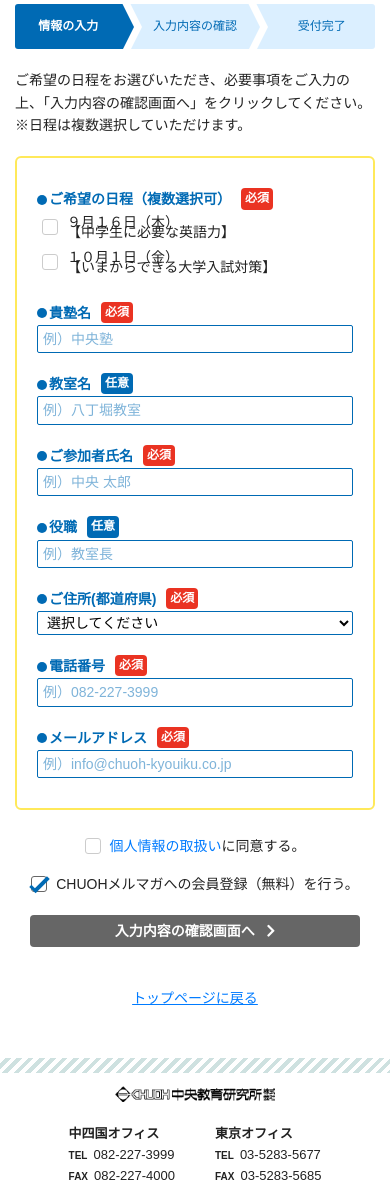
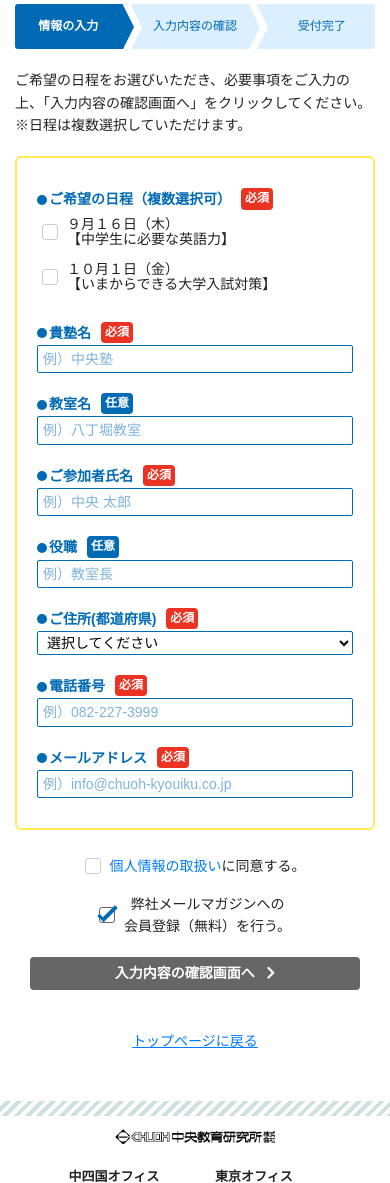
Before and after one commit to kamekame0712/event, a CodeIgniter app: page /event/webinar21004/apply in a window 390 px wide. Shown: the part 257-1440 px from the top of the page. Run offline with CodeIgniter, Linux system fonts and the light colour scheme; data that the repository does not hold is empty; some libraries are stand-ins or nearby versions.

Commit message:
デザイン等修正

```diff
--- a/app/views/front/webinar21004/apply.php
+++ b/app/views/front/webinar21004/apply.php
@@ -131,8 +131,8 @@
 							'id'	=> 'newsletter',
 							'checked'	=> 'checked'
 						)); ?>
-						<?php echo form_label('CHUOHメルマガへの会員登録（無料）を行う。', 'newsletter', array('class' => 'for-checkbox')); ?>
-						<p id="newsletter_required" class="text-danger" style="display:none;">※オンラインセミナーへのお申し込みはCHUOHメルマガへの会員登録（無料）が必須となっております。<br>（すでにご登録いただいている方につきましては重複して登録されることはございませんので、チェックを付けてお進みください。）</p>
+						<?php echo form_label('弊社メールマガジンへの<br class="for-sp">会員登録（無料）を行う。', 'newsletter', array('class' => 'for-checkbox')); ?>
+						<p id="newsletter_required" class="text-danger" style="display:none;">※オンラインセミナーへのお申し込みは弊社メールマガジンへの会員登録（無料）が必須となっております。<br>（すでにご登録いただいている方につきましては重複して登録されることはございませんので、チェックを付けてお進みください。）</p>
 					</div>
 
 					<div class="container-fluid mt-3 mb-4">
--- a/app/views/front/webinar21004/confirm.php
+++ b/app/views/front/webinar21004/confirm.php
@@ -73,7 +73,7 @@
 						<div class="col-12 col-md-4">
 							<?php echo form_button(array(
 								'name'		=> 'btn-submit',
-								'class'		=> 'btn-base btn-enabled',
+								'class'		=> 'btn-base btn-enabled mt-3 mt-md-0',
 								'content'	=> 'この内容で送信する&nbsp;&nbsp;&nbsp;<i class="fas fa-chevron-right"></i>',
 								'onclick'	=> 'do_submit(2);'
 							)); ?>
--- a/app/views/front/webinar21004/index.php
+++ b/app/views/front/webinar21004/index.php
@@ -43,7 +43,7 @@
 			<div class="notice-box">
 				<p>当セミナーは、事前のお申し込みが必要となります。</p>
 				<a href="<?= site_url('webinar21004/apply') ?>">
-					セミナー　参加お申し込み&nbsp;&nbsp;&nbsp;<i class="fas fa-chevron-right"></i>
+					セミナー　参加お申し込み　<i class="fas fa-chevron-right"></i>
 				</a>
 				<div class="archive-info">
 					<img src="<?= base_url('img/webinar21004/archive_info.png') ?>" alt="アーカイブ配信">
@@ -118,7 +118,7 @@
 			<div class="notice-box">
 				<p>当セミナーは、事前のお申し込みが必要となります。</p>
 				<a href="<?= site_url('webinar21004/apply') ?>">
-					セミナー　参加お申し込み&nbsp;&nbsp;&nbsp;<i class="fas fa-chevron-right"></i>
+					セミナー　参加お申し込み　<i class="fas fa-chevron-right"></i>
 				</a>
 				<div class="archive-info">
 					<img src="<?= base_url('img/webinar21004/archive_info.png') ?>" alt="アーカイブ配信">
--- a/css/style.webinar21004.css
+++ b/css/style.webinar21004.css
@@ -60,7 +60,7 @@ input[type="checkbox"] {
     content: '';
     display: block;
     height: 20px;
-    top: 21px;
+    top: 56%;
     left: 9px;
     margin-top: -16px;
     opacity: 0;
@@ -389,7 +389,7 @@ footer .copyright {
 
 @media screen and (max-width : 768px) {
     .top-header {
-        background: #FFFFFF;
+        background: linear-gradient(180deg,  #FFFFFF 0%,#FFFFFF 12%,#FFE95A 12%,#FFE95A 100%);
     }
 
     .notice-box a {
@@ -693,12 +693,12 @@ h2.complete-comment {
 
     .form-box dl.item-box dd .full-capacity {
         font-size: 1.4rem;
-        line-height: 1.0rem;
+        line-height: 1.5rem;
     }
 
     .form-box dl.item-box dd .seminar-label {
         font-size: 1.4rem;
-        line-height: 1.0rem;
+        line-height: 1.5rem;
     }
 
     h2.complete-comment {
```
